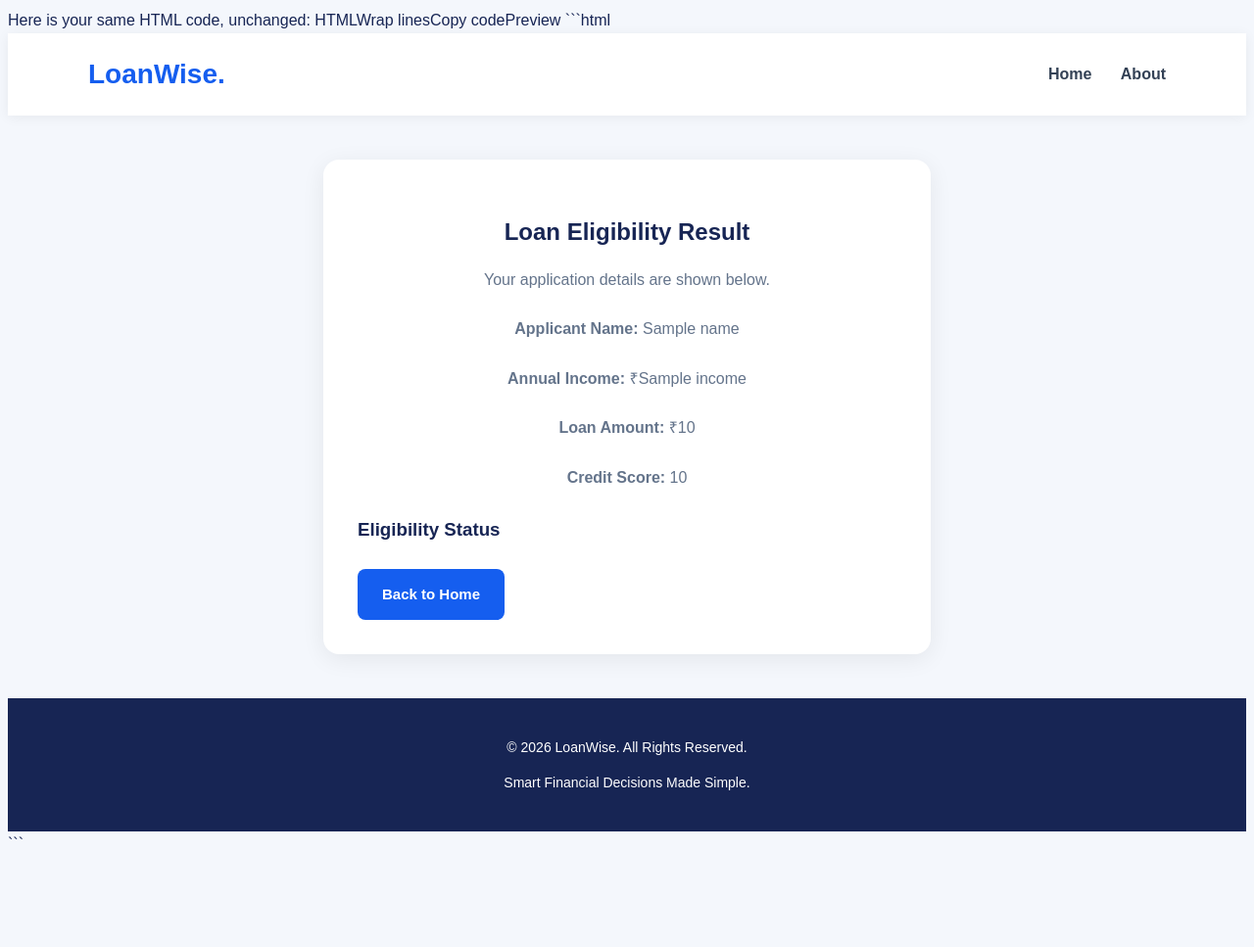
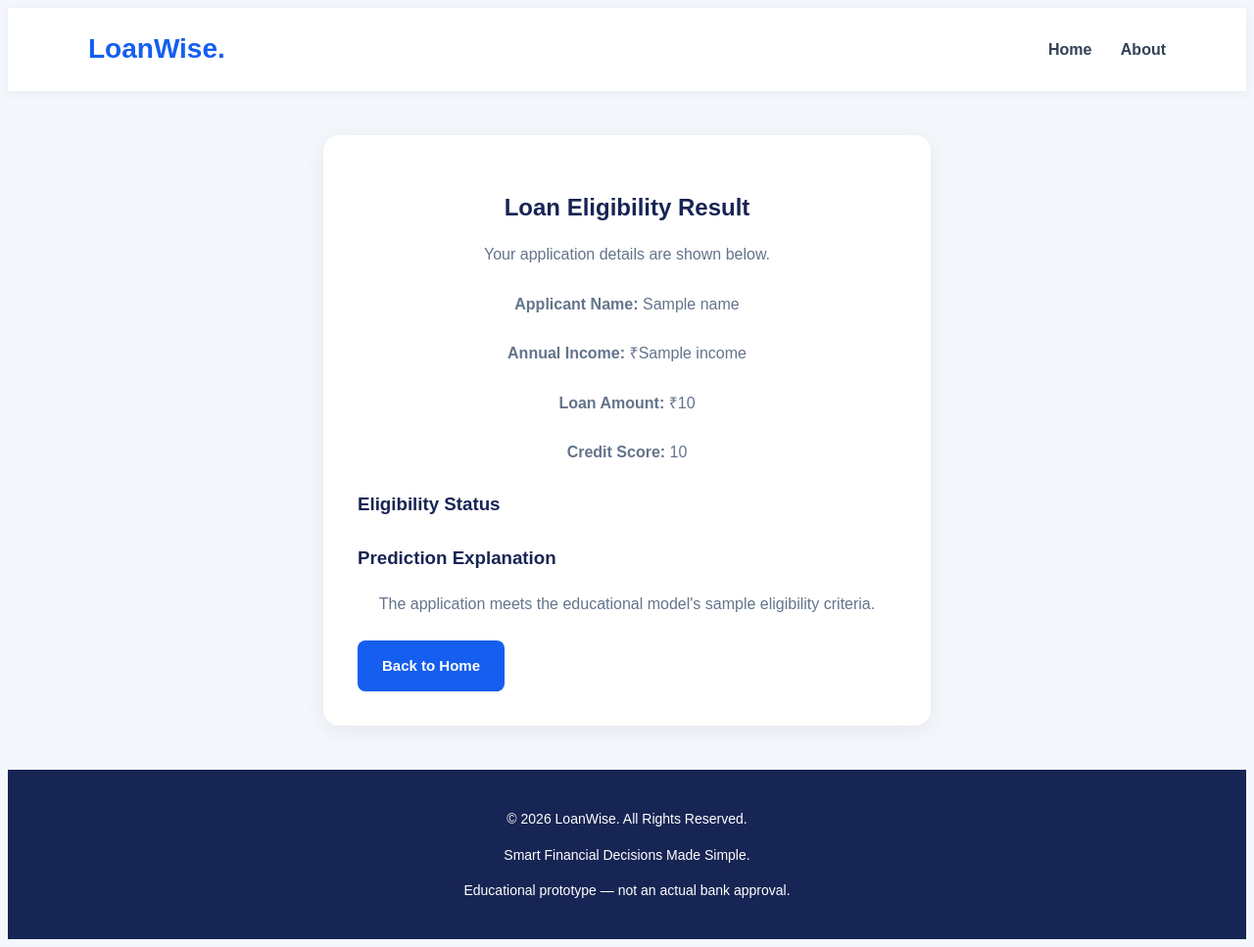
Before and after one commit to anjali-tamrakar/LoanWise, a Flask app: template templates/result.html in a window 1280 px wide. Shown: the whole page at 98% size. Before the commit the page ends 857 px from the top, so only its background shows below. Run offline with Flask 3, Linux system fonts and the light colour scheme; the template is opened without the code that fills it: most values are stand-ins (such as "Sample title", 1, 10 or a date in 2020); parts of the project's set-up code (start-up, migrations or seed data) failed here and were passed over.

Commit message:
Improved eligibility result page with explanation

````diff
--- a/templates/result.html
+++ b/templates/result.html
@@ -1,8 +1,3 @@
-Here is your same HTML code, unchanged:
-
-HTMLWrap linesCopy codePreview
-
-```html
 
 <!DOCTYPE html>
 <html lang="en">
@@ -38,6 +33,27 @@ HTMLWrap linesCopy codePreview
             <h3>Eligibility Status</h3>
             <p>{{ message }}</p>
 
+            <h3>Prediction Explanation</h3>
+
+            {% if "Not Eligible" in message %}
+                <p>Reason based on educational model criteria:</p>
+
+                {% if credit_score < 650 %}
+                    <p>Credit score is below the educational threshold of 650.</p>
+                {% endif %}
+
+                {% if loan_amount / income > 0.40 %}
+                    <p>Loan amount exceeds 40% of annual income.</p>
+                {% endif %}
+
+                {% if credit_score >= 650 and loan_amount / income <= 0.40 %}
+                    <p>The ML model flagged this application. Further review is needed.</p>
+                {% endif %}
+
+            {% else %}
+                <p>The application meets the educational model's sample eligibility criteria.</p>
+            {% endif %}
+
             <a href="/" class="btn">Back to Home</a>
         </div>
     </section>
@@ -45,8 +61,8 @@ HTMLWrap linesCopy codePreview
     <footer>
         <p>© 2026 LoanWise. All Rights Reserved.</p>
         <p>Smart Financial Decisions Made Simple.</p>
+        <p>Educational prototype — not an actual bank approval.</p>
     </footer>
 
 </body>
 </html>
-```
````
